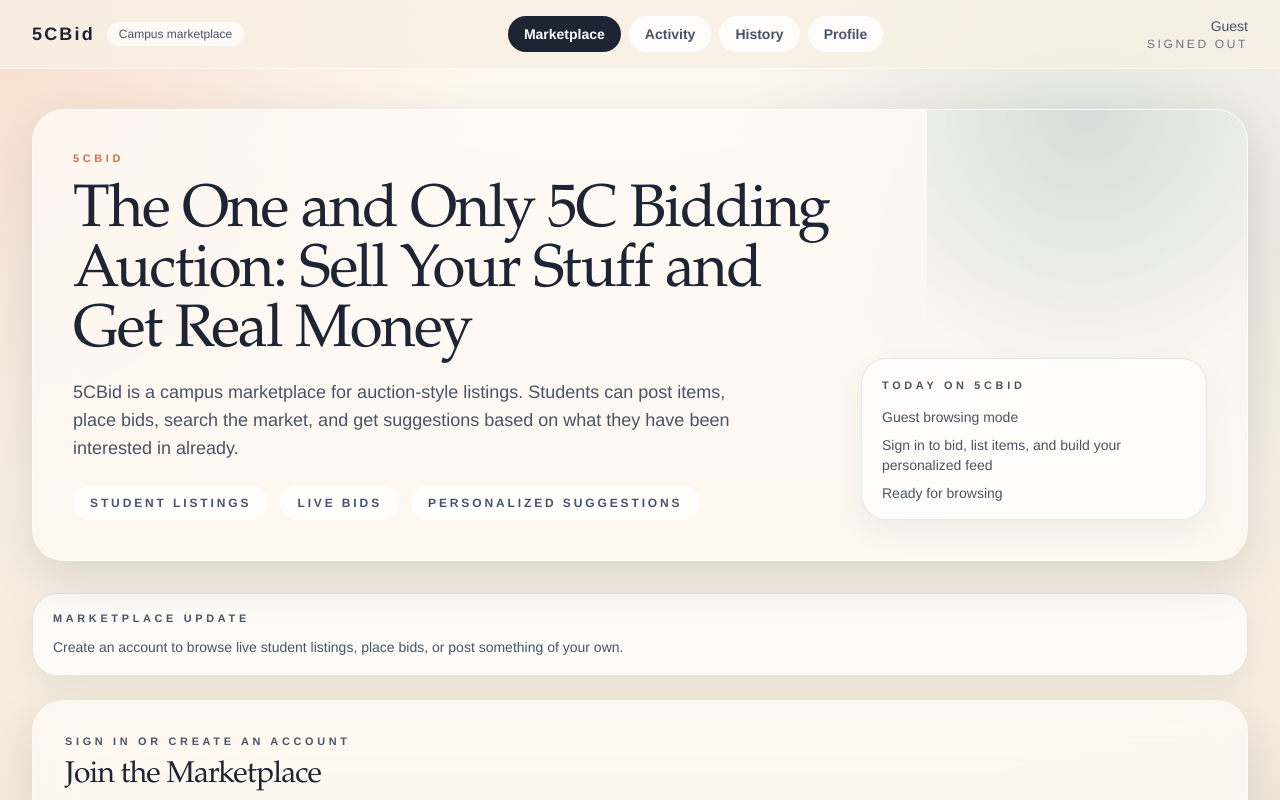
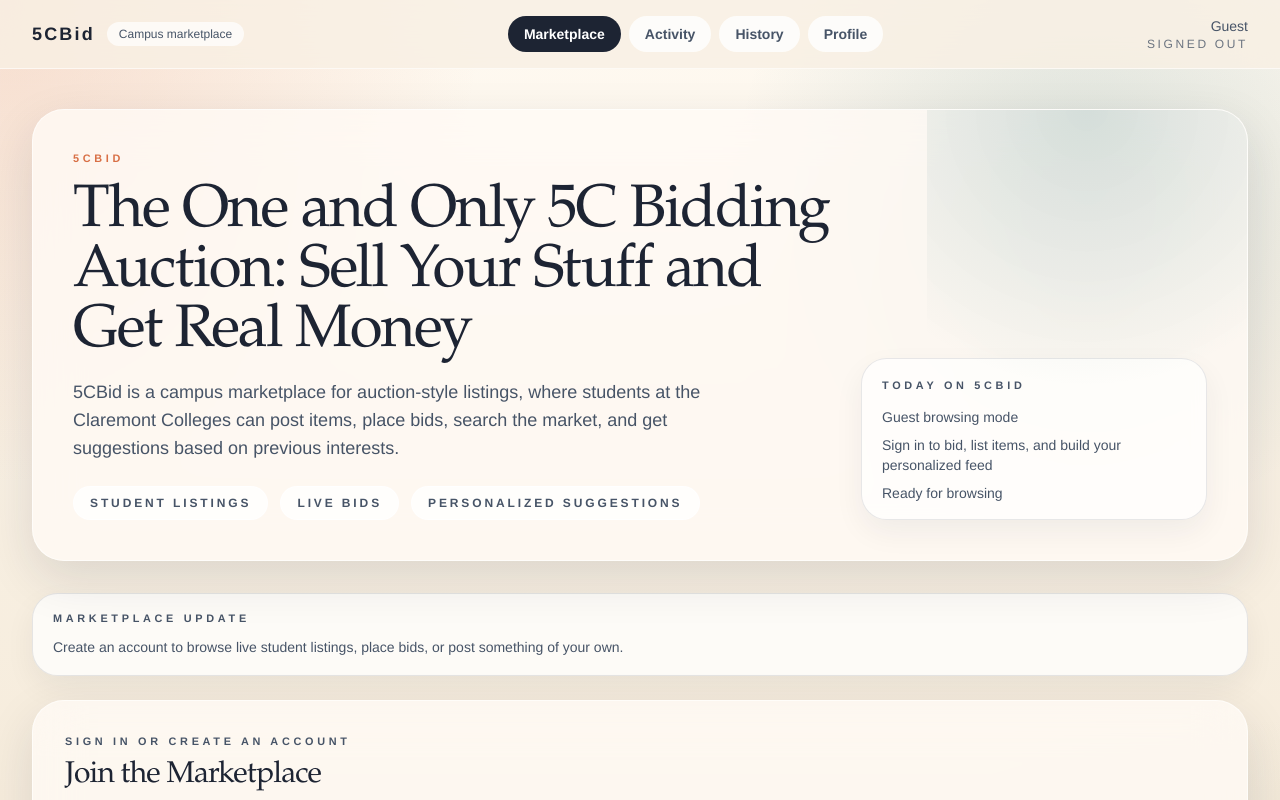
Before and after one commit to Khai189/CS62FinalFrontend, a Next.js app: page / in a window 1280 px wide. Shown: the top 800 px of the page. Built offline with nearby package versions, Linux system fonts and the light colour scheme.

Commit message:
edited service description in dashboard

```diff
--- a/components/dashboard.tsx
+++ b/components/dashboard.tsx
@@ -406,8 +406,8 @@ export function Dashboard() {
                 The One and Only 5C Bidding Auction: Sell Your Stuff and Get Real Money
               </h1>
               <p className="mt-4 max-w-2xl text-base leading-7 text-slate md:text-lg">
-                5CBid is a campus marketplace for auction-style listings. Students can post items,
-                place bids, search the market, and get suggestions based on what they have been interested in already.
+                5CBid is a campus marketplace for auction-style listings, where students at the Claremont Colleges can post items,
+                place bids, search the market, and get suggestions based on previous interests.
               </p>
               <div className="mt-6 flex flex-wrap gap-3">
                 <span className="hero-chip">Student listings</span>
```
